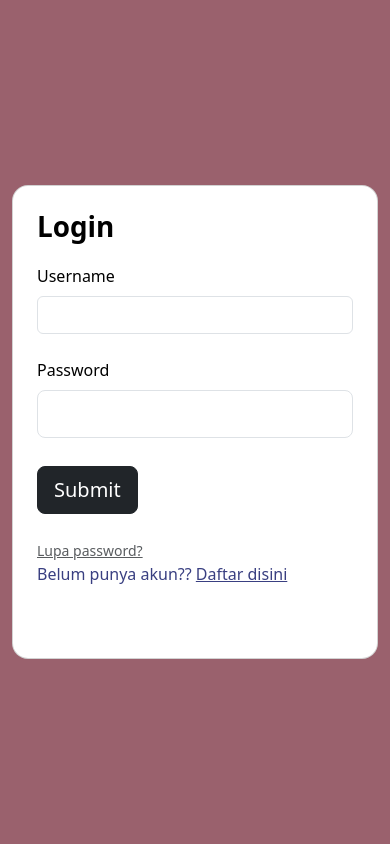
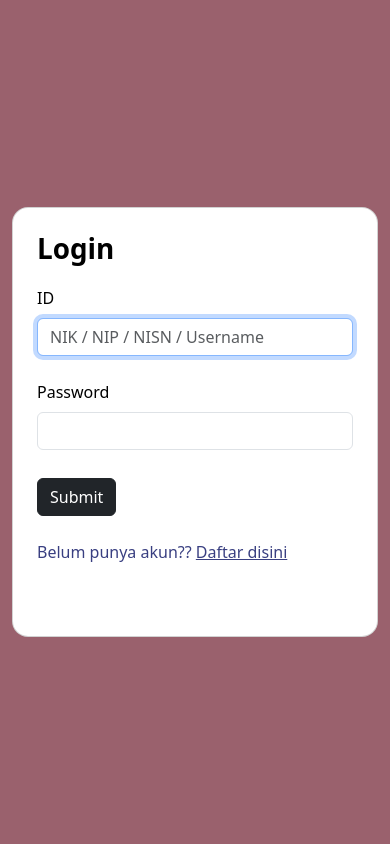
Before and after one commit to Maniexie/upt-sdn-035-tb-project, a PHP site: page /upt-sdn-035-tb-project/index.php?page=login in a window 390 px wide. Run offline with PHP 8.4, Linux system fonts and the light colour scheme; some libraries are stand-ins or nearby versions.

Commit message:
oke semua , tinggal Responsive Design

```diff
--- a/views/auth/login.php
+++ b/views/auth/login.php
@@ -21,21 +21,21 @@ require_once __DIR__ . '/header.php';
                                             account</h5> -->
 
     <div data-mdb-input-init class="form-outline mb-4">
-        <label class="form-label" for="username">Username</label>
-        <input id="username" type="text" name="username" class="form-control" required>
+        <label class="form-label" for="username">ID</label>
+        <input id="username" type="text" name="username" class="form-control" required autofocus checked
+            placeholder="NIK / NIP / NISN / Username" value="<?= htmlspecialchars($_POST['username'] ?? '') ?>" />
     </div>
 
     <div data-mdb-input-init class="form-outline mb-4">
         <label class="form-label" for="password">Password</label>
-        <input id="password" type="password" name="password" class="form-control form-control-lg" required />
+        <input id="password" type="password" name="password" class="form-control form-control" required />
     </div>
 
     <div class="pt-1 mb-4">
-        <button data-mdb-button-init data-mdb-ripple-init class="btn btn-dark btn-lg btn-block"
-            type="submit">Submit</button>
+        <button class="btn btn-dark btn-block" type="submit">Submit</button>
     </div>
 
-    <a class="small text-muted" href="#!">Lupa password?</a>
+    <!-- <a class="small text-muted" href="#!">Lupa password?</a> -->
     <p class="mb-5 pb-lg-2" style="color: #393f81;">Belum punya akun?? <a href="index.php?page=register"
             style="color: #393f81;">Daftar
             disini</a></p>
--- a/views/pages/pelanggaran/rekap_pelanggaran.php
+++ b/views/pages/pelanggaran/rekap_pelanggaran.php
@@ -2,14 +2,10 @@
 // require_once '../layouts/header.php';
 require_once(__DIR__ . '/../../layouts/header.php');
 require_once(__DIR__ . '/../../../koneksi.php');
-echo __DIR__;
 // Debugging untuk melihat direktori saat ini
 
 
-
-
 // Ambil data pelanggaran
-
 $dataPelanggaran = $db->query("
     SELECT
         u.id AS siswa_id,
```
Also changed, not shown: views/auth/check_login.php (+7 -2 lines), views/auth/check_register.php (+5 -19 lines), views/layouts/header.php (+4 -4 lines).
